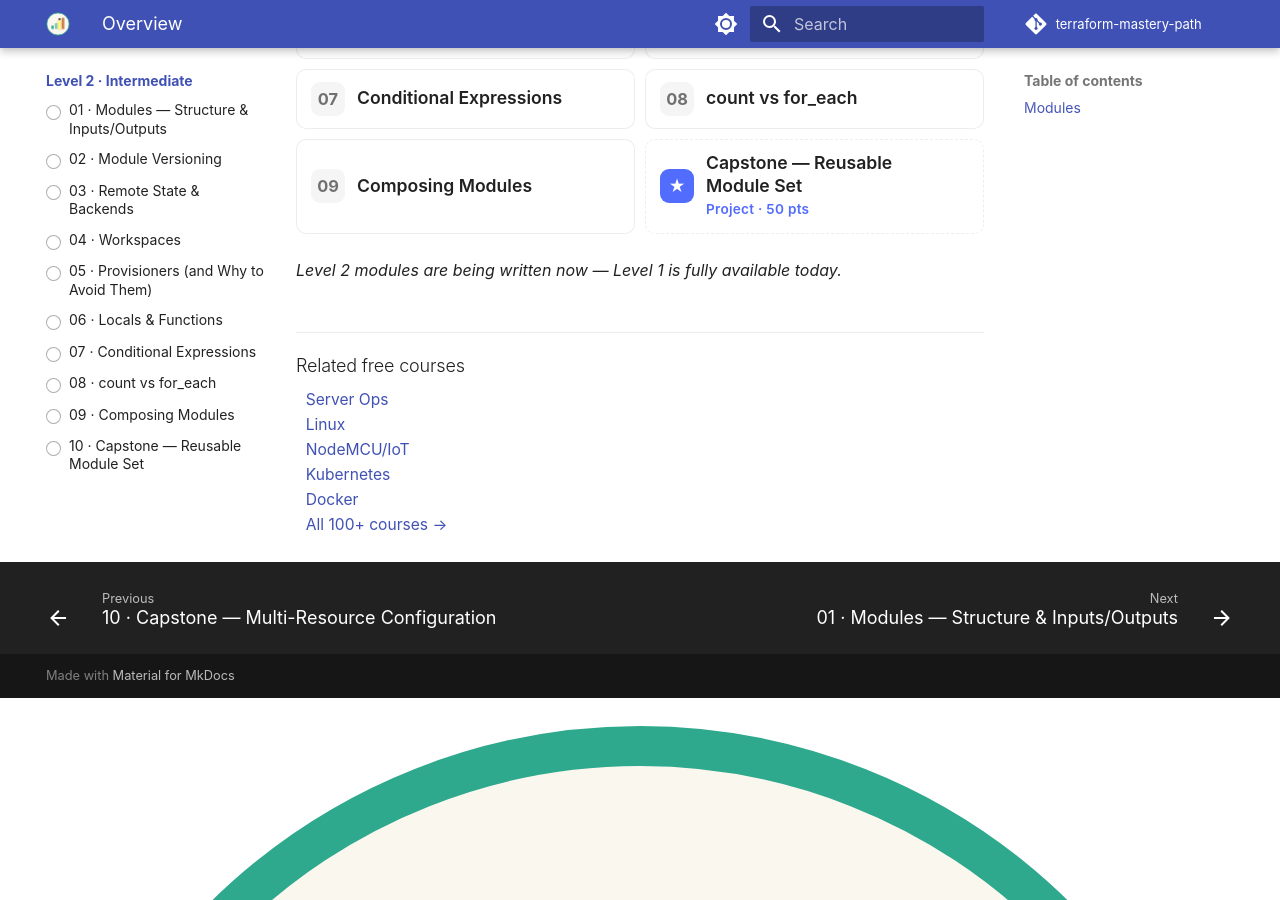
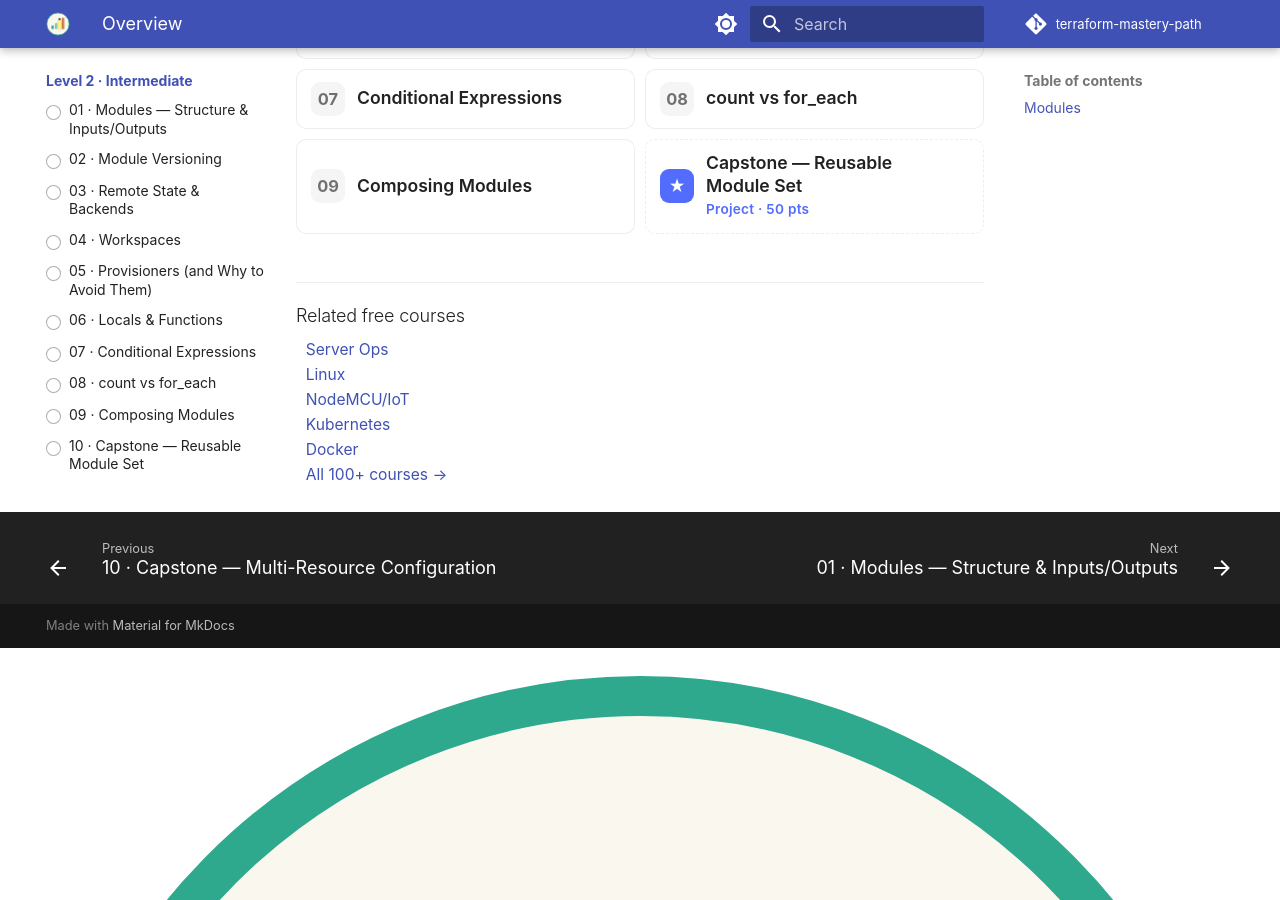
Before and after one commit to SIGILIPELLI/terraform-mastery-path, an MkDocs documentation site: the page built from docs/level-2/index.md, in a window 1280 px wide and 900 px high, scrolled down 665 px. Built offline with MkDocs 1.6.1 and Material for MkDocs 9.7.7, drawn with Linux system fonts in a browser that asks for light colours; comment, search, counter and statistics services are not loaded.

Commit message:
Lesson and project counts use one definition; remove stale 'being written' notices
Co-Authored-By: Claude Sonnet 5.5 <noreply@anthropic.com>

```diff
--- a/docs/javascripts/progress-tracker.js
+++ b/docs/javascripts/progress-tracker.js
@@ -43,7 +43,7 @@
     } catch (e) { return null; }
   }
   function isProjectSlug(slug) {
-    return /project|capstone/i.test(slug || "");
+    return /(^|\/)\d+-(project|capstone)\b/i.test(slug || "");
   }
   function pointsFor(slug) {
     return isProjectSlug(slug) ? POINTS_PROJECT : POINTS_LESSON;
--- a/docs/level-2/index.md
+++ b/docs/level-2/index.md
@@ -19,5 +19,3 @@ workspaces, and write cleaner HCL with locals, functions, and `for_each`.
 8. [count vs for_each](08-count-for-each.md)
 9. [Composing Modules](09-composing-modules.md)
 10. [Capstone — Reusable Module Set](10-capstone-reusable-modules.md)
-
-*Level 2 modules are being written now — Level 1 is fully available today.*
```
Also changed, not shown: docs/level-3/index.md (+0 -2 lines), docs/level-4/index.md (+0 -2 lines).
